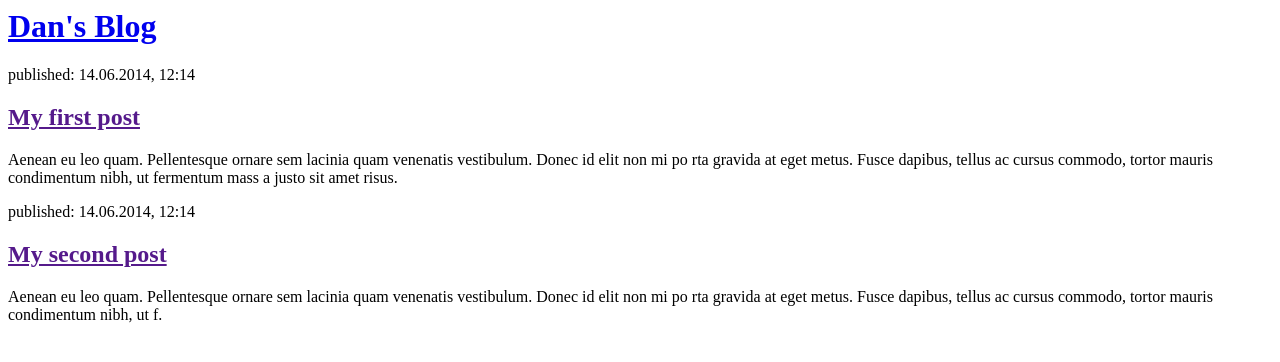
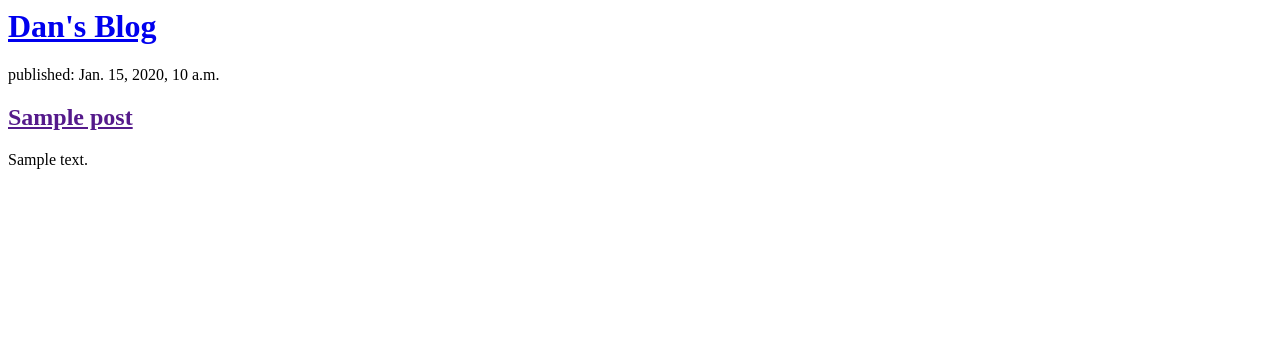
Before and after one commit to dan-turner-djt/MyWesbite, a Django app: page / in a window 1280 px wide. Shown: the top 362 px of the page. Run offline with Django 3.2, Linux system fonts and the light colour scheme; tables that the repository leaves empty hold one stand-in row (values such as "Sample post").

Commit message:
Modified templates to display posts from database

```diff
--- a/blog/models.py
+++ b/blog/models.py
@@ -8,7 +8,7 @@ class Post (models.Model):
 	title = models.CharField (max_length=200)
 	text = models.TextField()
 	created_date = models.DateTimeField (default=timezone.now)
-	publised_date = models.DateTimeField (blank=True, null=True)
+	published_date = models.DateTimeField (blank=True, null=True)
 
 	def publish (self):
 		self.published_date = timezone.now()
--- a/blog/templates/blog/post_list.html
+++ b/blog/templates/blog/post_list.html
@@ -7,18 +7,14 @@
 		<div>
 			<h1><a href="/">Dan's Blog</a></h1>
 		</div>
-		<div>
-			<p>published: 14.06.2014, 12:14</p>
-			<h2><a href="">My first post</a></h2>
-			<p>Aenean eu leo quam. Pellentesque ornare sem lacinia quam venenatis vestibulum. Donec id elit non mi po
-			rta gravida at eget metus. Fusce dapibus, tellus ac cursus commodo, tortor mauris condimentum nibh, ut fermentum mass
-			a justo sit amet risus.</p>
+
+		{% for post in posts %}
+			<div>
+				<p>published: {{ post.published_date }}</p>
+				<h2><a href="">{{ post.title }}<a/></h2>
+				<p>{{ post.text|linebreaksbr }}</p>
 			</div>
-			<div>
-			<p>published: 14.06.2014, 12:14</p>
-			<h2><a href="">My second post</a></h2>
-			<p>Aenean eu leo quam. Pellentesque ornare sem lacinia quam venenatis vestibulum. Donec id elit non mi po
-			rta gravida at eget metus. Fusce dapibus, tellus ac cursus commodo, tortor mauris condimentum nibh, ut f.</p>
-		</div>
+		{% endfor %}
+
 	</body>
 </html>
--- a/blog/views.py
+++ b/blog/views.py
@@ -1,6 +1,8 @@
 from django.shortcuts import render
+from django.utils import timezone
+from .models import Post
 
-# Create your views here.
 
 def post_list (request):
-	return render (request, 'blog/post_list.html', {})
+	posts = Post.objects.filter (published_date__lte=timezone.now()).order_by('published_date')
+	return render (request, 'blog/post_list.html', {'posts': posts})
```
Also changed, not shown: blog/migrations/0002_auto_20200611_0458.py (added).
